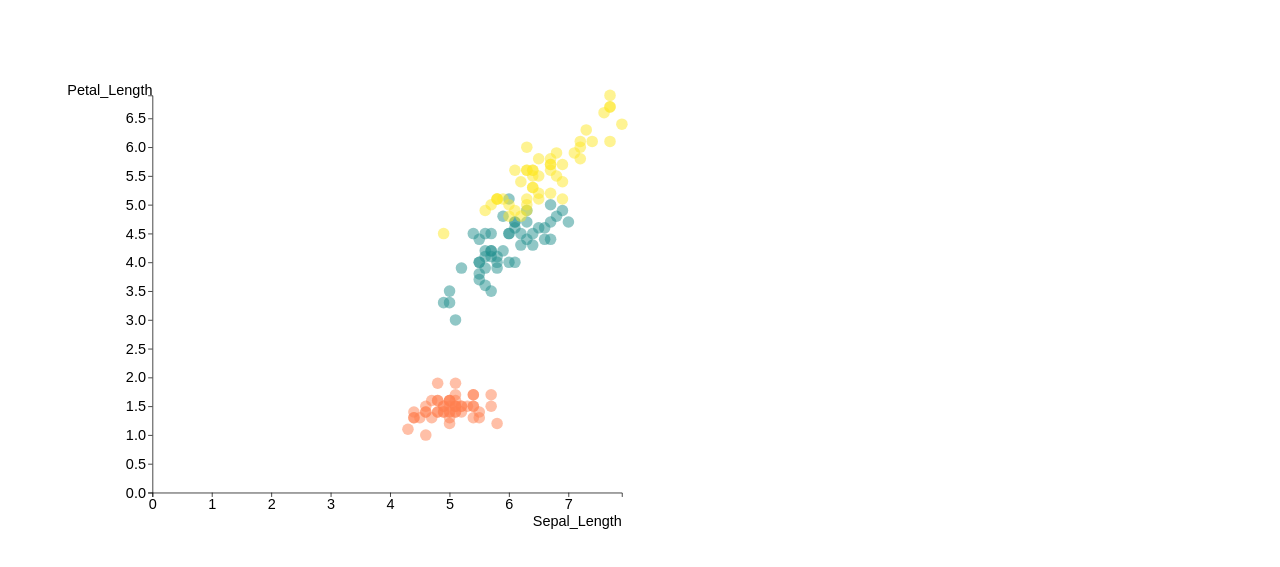
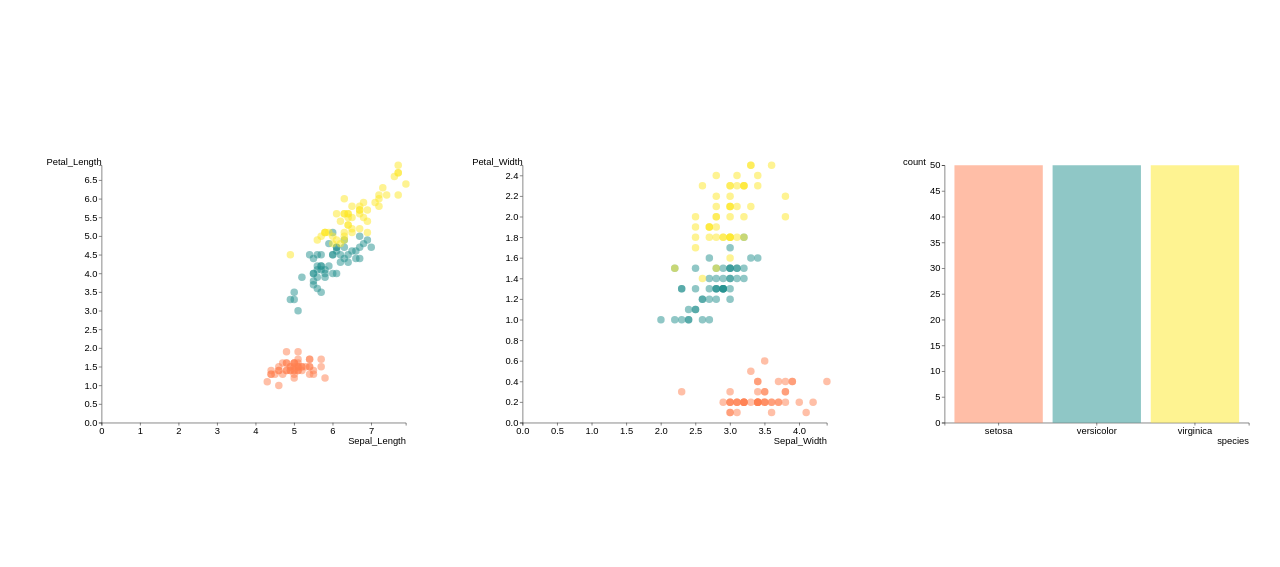
Before and after one commit to DS4200-S22/hw-05-david-felix-1, a plain HTML site: page index.html in a window 1280 px wide. Shown: the part 61-628 px from the top of the page. Drawn offline with Linux system fonts and the light colour scheme.

Commit message:
added graphs

```diff
--- a/js/brushinglinking.js
+++ b/js/brushinglinking.js
@@ -8,19 +8,35 @@ const svg1 = d3.select("#vis-holder")
                 .append("svg")
                 .attr("width", width - margin.left - margin.right)
                 .attr("height", height - margin.top - margin.bottom)
-                .attr("viewBox", [0, 0, width, height]);
+                .attr("viewBox", [0, 0, width, height])
+                .attr("class", "container");
 
 // Initialize brush for Scatterplot1 and points. We will need these to be global.
 let brush1;
 let myCircles1;
 
 //TODO: append svg object to the body of the page to house Scatterplot2 (call it svg2)
+const svg2 = d3.select("#vis-holder")
+                .append("svg")
+                .attr("width", width - margin.left - margin.right)
+                .attr("height", height - margin.top - margin.bottom)
+                .attr("viewBox", [0, 0, width, height])
+                .attr("class", "container");
 
 //TODO: Initialize brush for Scatterplot2 and points. We will need these to be global.
+let brush2;
+let myCircles2;
 
 //TODO: append svg object to the body of the page to house bar chart
+const svg3 = d3.select("#vis-holder")
+                .append("svg")
+                .attr("width", width - margin.left - margin.right)
+                .attr("height", height - margin.top - margin.bottom)
+                .attr("viewBox", [0, 0, width, height])
+                .attr("class", "container");
 
 //TODO: Initialize bars. We will need these to be global.
+let myBars;
 
 
 // Define color scale
@@ -97,19 +113,138 @@ d3.csv("data/iris.csv").then((data) => {
                               .style("opacity", 0.5);
 
     //TODO: Define a brush (call it brush1)
+    brush1 = d3.brush();
 
     //TODO: Add brush1 to svg1
+    svg1.call(brush1
+          .extent( [ [0,0],[width,height] ] )
+          .on("start brush", updateChart1)
+        );
 
   }
 
   //TODO: Scatterplot 2 (show Sepal width on x-axis and Petal width on y-axis)
   {
-    // Scatterplot2 code here
+    let xKey2 = "Sepal_Width";
+    let yKey2 = "Petal_Width";
+
+    // Find max x
+    let maxX2 = d3.max(data, (d) => { return d[xKey2]; });
+
+    // Create X scale
+    let x2 = d3.scaleLinear()
+                .domain([0,maxX2])
+                .range([margin.left, width-margin.right]);
+
+    // Add x axis
+    svg2.append("g")
+        .attr("transform", `translate(0,${height - margin.bottom})`)
+        .call(d3.axisBottom(x2))
+        .attr("font-size", '20px')
+        .call((g) => g.append("text")
+                      .attr("x", width - margin.right)
+                      .attr("y", margin.bottom - 4)
+                      .attr("fill", "black")
+                      .attr("text-anchor", "end")
+                      .text(xKey2)
+      );
+
+    // Finx max y
+    let maxY2 = d3.max(data, (d) => { return d[yKey2]; });
+
+    // Create Y scale
+    let y2 = d3.scaleLinear()
+                .domain([0, maxY2])
+                .range([height - margin.bottom, margin.top]);
+
+    // Add y axis
+    svg2.append("g")
+        .attr("transform", `translate(${margin.left}, 0)`)
+        .call(d3.axisLeft(y2))
+        .attr("font-size", '20px')
+        .call((g) => g.append("text")
+                      .attr("x", 0)
+                      .attr("y", margin.top)
+                      .attr("fill", "black")
+                      .attr("text-anchor", "end")
+                      .text(yKey2)
+      );
+
+    // Add points
+    const myCircles2 = svg2.selectAll("circle")
+                            .data(data)
+                            .enter()
+                              .append("circle")
+                              .attr("id", (d) => d.id)
+                              .attr("cx", (d) => x2(d[xKey2]))
+                              .attr("cy", (d) => y2(d[yKey2]))
+                              .attr("r", 8)
+                              .style("fill", (d) => color(d.Species))
+                              .style("opacity", 0.5);
   }
 
   //TODO: Barchart with counts of different species
   {
-    // Bar chart code here
+    let xKey3 = "species";
+    let yKey3 = "count";
+
+    const data2 = [
+      {species: "setosa", count: 50},
+      {species: "versicolor", count: 50},
+      {species: "virginica", count: 50}
+    ]
+
+    // get the max score from the data
+    let maxY3 = d3.max(data2, function(d) {return d[yKey3]});
+
+    // make scales for axes
+    let y3 = d3.scaleLinear()
+                  .domain([0,maxY3])
+                  .range([height-margin.bottom,margin.top]);
+
+    let x3 = d3.scaleBand()
+                  .domain(d3.range(data2.length))
+                  .range([margin.left, width - margin.right])
+                  .padding(0.1);
+
+    // adds a y axis
+    svg3.append("g")
+       .attr("transform", `translate(${margin.left}, 0)`)
+       .call(d3.axisLeft(y3))
+       .attr("font-size", '20px')
+       .call((g) => g.append("text")
+                      .attr("x", -40)
+                      .attr("y", margin.top)
+                      .attr("fill", "black")
+                      .attr("text-anchor", "end")
+                      .text(yKey3)
+    );
+
+    // adds an x axis
+    svg3.append("g")
+        .attr("transform", `translate(0,${height - margin.bottom})`)
+        .call(d3.axisBottom(x3)
+                .tickFormat(i => data2[i][xKey3]))
+        .attr("font-size", '20px')
+        .call((g) => g.append("text")
+                      .attr("x", width - margin.right)
+                      .attr("y", margin.bottom - 4)
+                      .attr("fill", "black")
+                      .attr("text-anchor", "end")
+                      .text(xKey3)
+    );
+
+    const myBars = svg3.selectAll(".bar")
+                         .data(data2)
+                         .enter()  // give data to the bars
+                         .append("rect")
+                           .attr("class", "bar")
+                           .attr("x", (d,i) => x3(i))
+                           .attr("y", (d) => y3(d[yKey3]))
+                           .attr("height", (d) => (height - margin.bottom) - y3(d[yKey3]))
+                           .attr("width", x3.bandwidth()) //^^^ add attributes to each bar
+                           .style("fill", (d) => color(d[xKey3]))
+                           .style("opacity", 0.5);
   }
 
   //Brushing Code---------------------------------------------------------------------------------------------
@@ -125,6 +260,7 @@ d3.csv("data/iris.csv").then((data) => {
   function updateChart1(brushEvent) {
 
       //TODO: Find coordinates of brushed region
+
 
       //TODO: Give bold outline to all points within the brush region in Scatterplot1
 
--- a/style.css
+++ b/style.css
@@ -2,3 +2,21 @@
 body {
   font-family: Arial;
 }
+
+.selected {
+  opacity: 1 !important;
+  stroke: black;
+  stroke-width: 1px;
+}
+
+#vis-holder {
+  display: flex;
+  flex-flow: row nowrap;
+  flex: 1;
+  justify-content: center;
+  justify-content: space-evenly;
+}
+
+.container {
+  flex: 1;
+}
```
Also changed, not shown: 1 other file.
